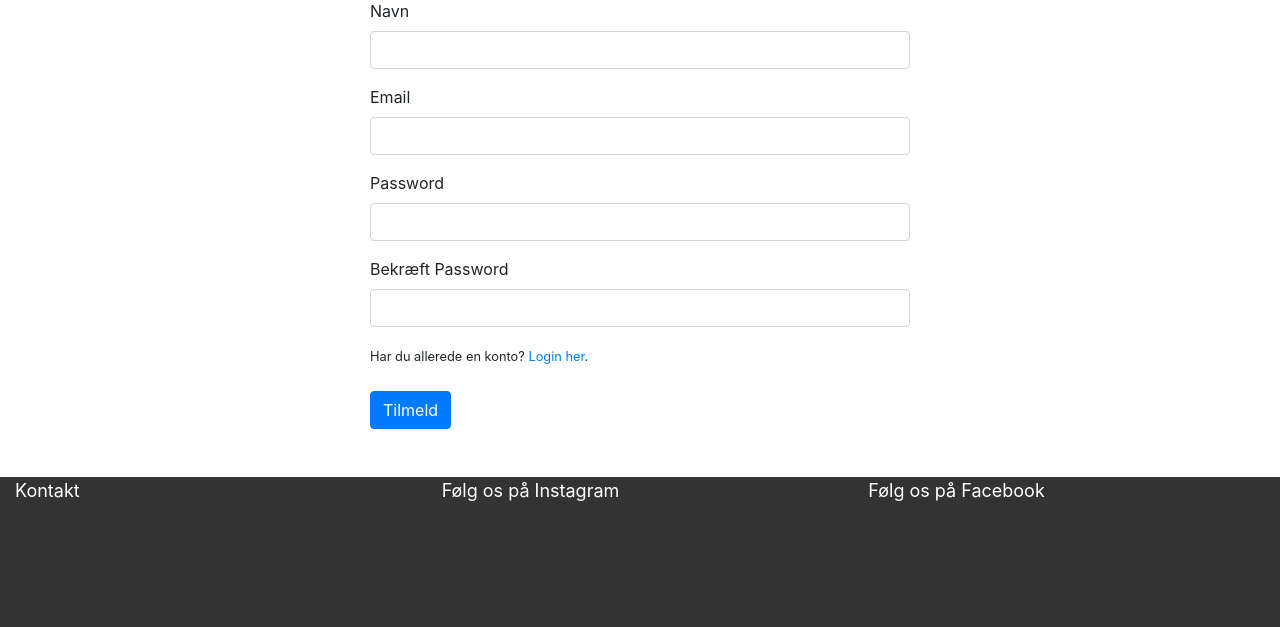
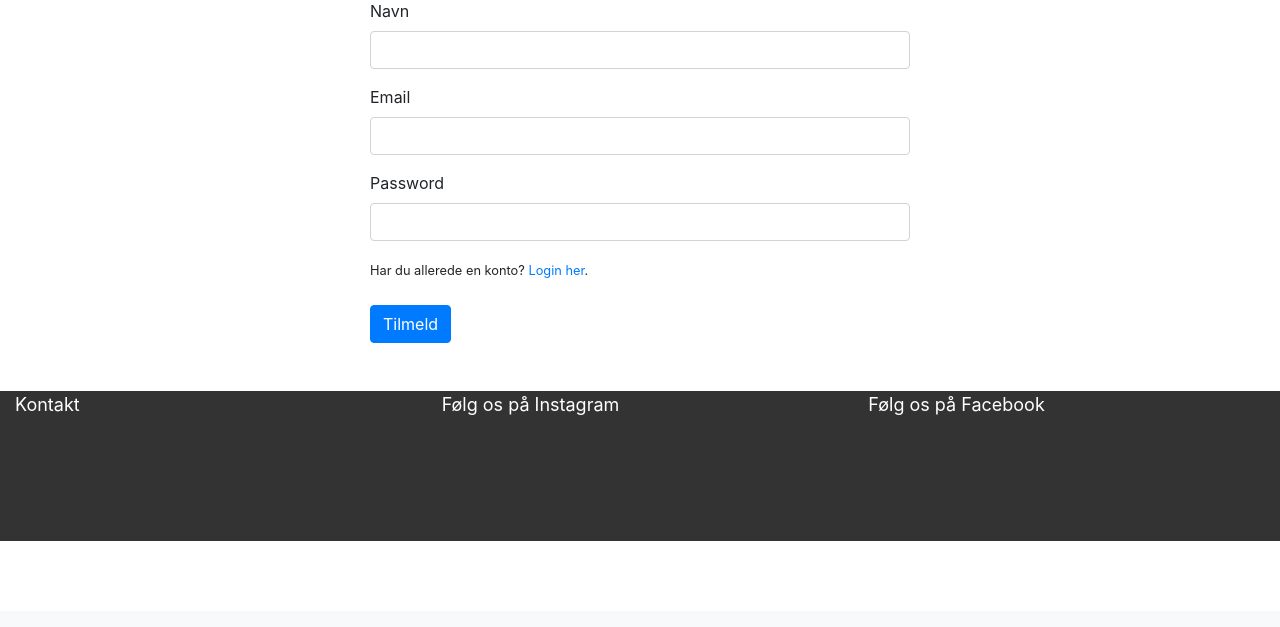
Before and after one commit to nadiaaamand/Filmverden, a PHP site: page /tilmeld.php in a window 1280 px wide. Shown: the part 189-816 px from the top of the page. After the commit the page ends 730 px from the top, so only its background shows below. Run offline with PHP 8.4, Linux system fonts and the light colour scheme; the visitor is signed in with stand-in values (Sample User, id 1); data that the repository does not hold is empty.

Commit message:
Fejlen lå i confirm password og har derfor valgt at fjerne den. Nu virker tilmeld :)

```diff
--- a/tilmeld.php
+++ b/tilmeld.php
@@ -2,13 +2,10 @@
 // Include config file
 require_once 'db-con.php';
 
-// Define variables and initialize with empty values
-$confirm_password = "";
-$name_err = $email_err = $password_err = $confirm_password_err = "";
-
+//Defining what variable belong to what name in the form.
 $name = $_POST["name"];
 $email = $_POST["email"];
-$password = $_POST["password"];
+$password = $_POST["pwd"];
 
 // Processing form data when form is submitted
 if($_SERVER["REQUEST_METHOD"] == "POST"){
@@ -51,27 +48,18 @@ $uppercase = preg_match('@[A-Z]@', $password);
 $lowercase = preg_match('@[a-z]@', $password);
 
     // Validate password
-    if(empty(trim($_POST['password']))){
+    if(empty(trim($_POST['pwd']))){
         $password_err = "Skriv venligst et password.";
     }
 		elseif(!$uppercase || !$lowercase || strlen($password) < 8) {
 		  $password_err = "Password bør indholde mindst 8 karaktere, 1 småt bogstav og 1 stort bogstav.";}
 		else{
-        $password = trim($_POST['password']);
+        $password = trim($_POST['pwd']);
     }
 
-    // Validate confirm password
-    if(empty(trim($_POST["confirm_password"]))){
-        $confirm_password_err = 'Vær venlig at tjekke dine passwordfelter.';
-    } else{
-        $confirm_password = trim($_POST['confirm_password']);
-        if($password != $confirm_password){
-            $confirm_password_err = 'Password passer ikke sammen.';
-        }
-    }
 
     // Check input errors before inserting in database
-    if (empty($name_err) && empty($email_err) && empty($password_err) && empty($confirm_password_err)){
+    if (empty($name_err) && empty($email_err) && empty($password_err)){
 
         // Prepare an insert statement
         $sql = "INSERT INTO user (name, email, pwd) VALUES (?, ?, ?)";
@@ -135,25 +123,20 @@ $lowercase = preg_match('@[a-z]@', $password);
 	<form action="<?php echo htmlspecialchars($_SERVER["PHP_SELF"]); ?>" method="post">
   <div class="form-group <?php echo (!empty($name_err)) ? 'has-error' : ''; ?>">
     <label for="navn">Navn</label>
-    <input type="name" name="name" class="form-control" value="<?php echo $name; ?>" id="navn">
+    <input type="name" name="name" class="form-control" value="<?php echo $name; ?>">
 	  <span class="help-block"><?php echo $name_err; ?></span>
   </div>
   <div class="form-group <?php echo (!empty($email_err)) ? 'has-error' : ''; ?>">
     <label for="exampleInputEmail1">Email</label>
-    <input type="email" name="email" class="form-control" value="<?php echo $name; ?>" id="exampleInputEmail1">
+    <input type="email" name="email" class="form-control" value="<?php echo $email; ?>">
 	  <span class="help-block"><?php echo $email_err; ?></span>
   </div>
   <div class="form-group <?php echo (!empty($password_err)) ? 'has-error' : ''; ?>">
     <label for="exampleInputPassword1">Password</label>
-    <input type="password" name="password" class="form-control" value="<?php echo $password; ?>" id="exampleInputPassword1">
+    <input type="password" name="pwd" class="form-control" value="<?php echo $password; ?>">
 	  <span class="help-block"><?php echo $password_err; ?></span>
 		</div>
 
-	<div class="form-group <?php echo (!empty($confirm_password_err)) ? 'has-error' : ''; ?>">
-    <label for="exampleInputPassword2">Bekræft Password</label>
-    <input type="password" name="confirmPassword" class="form-control" value="<?php echo $confirm_password; ?>" id="exampleInputPassword1">
-	  <span class="help-block"><?php echo $confirm_password_err; ?></span>
-  </div>
 		<small>Har du allerede en konto? <a href="login.php">Login her</a>.</small><br><br>
   <button type="submit" class="btn btn-primary" value="Submit">Tilmeld</button>
 </form>
```
